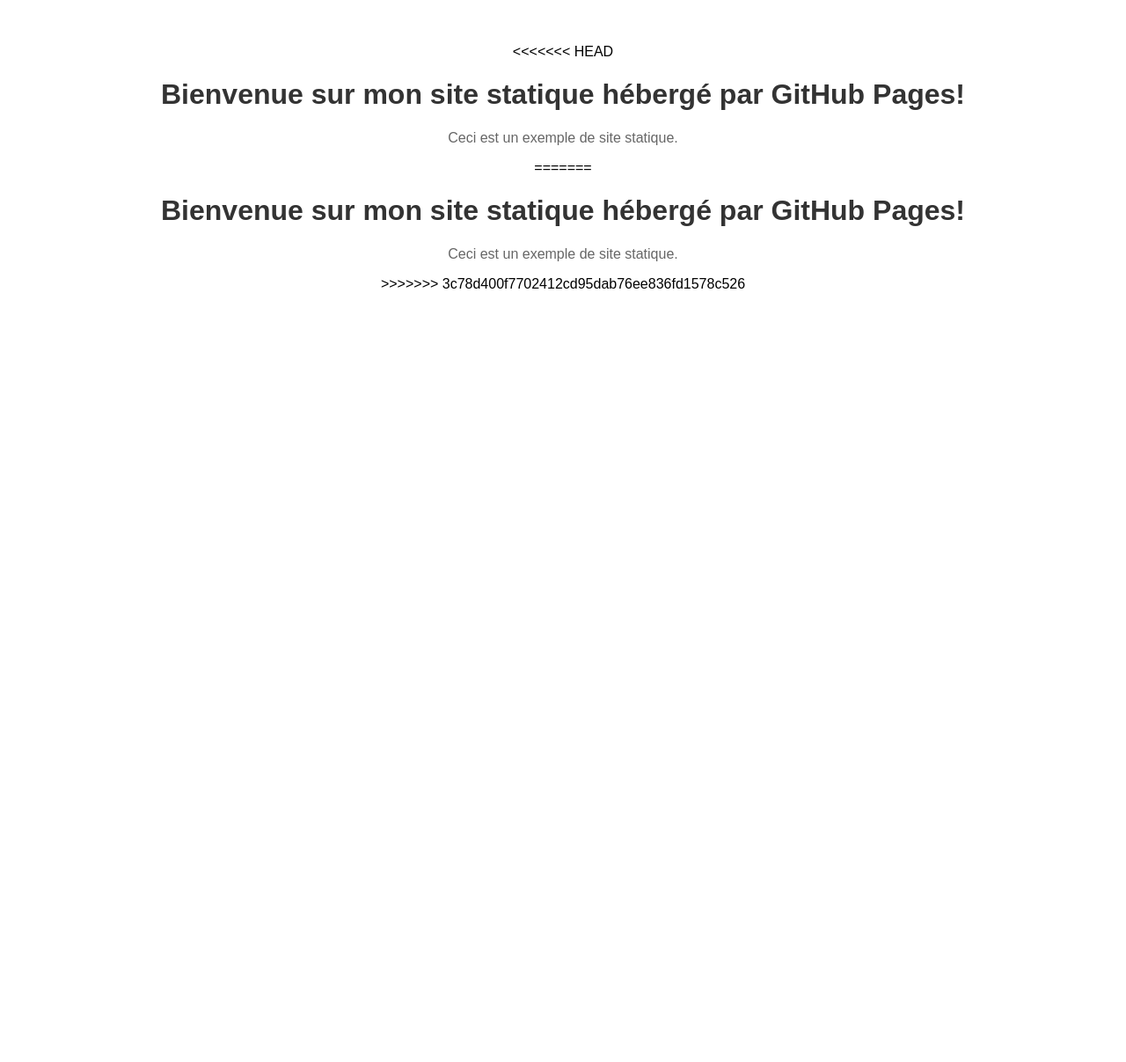
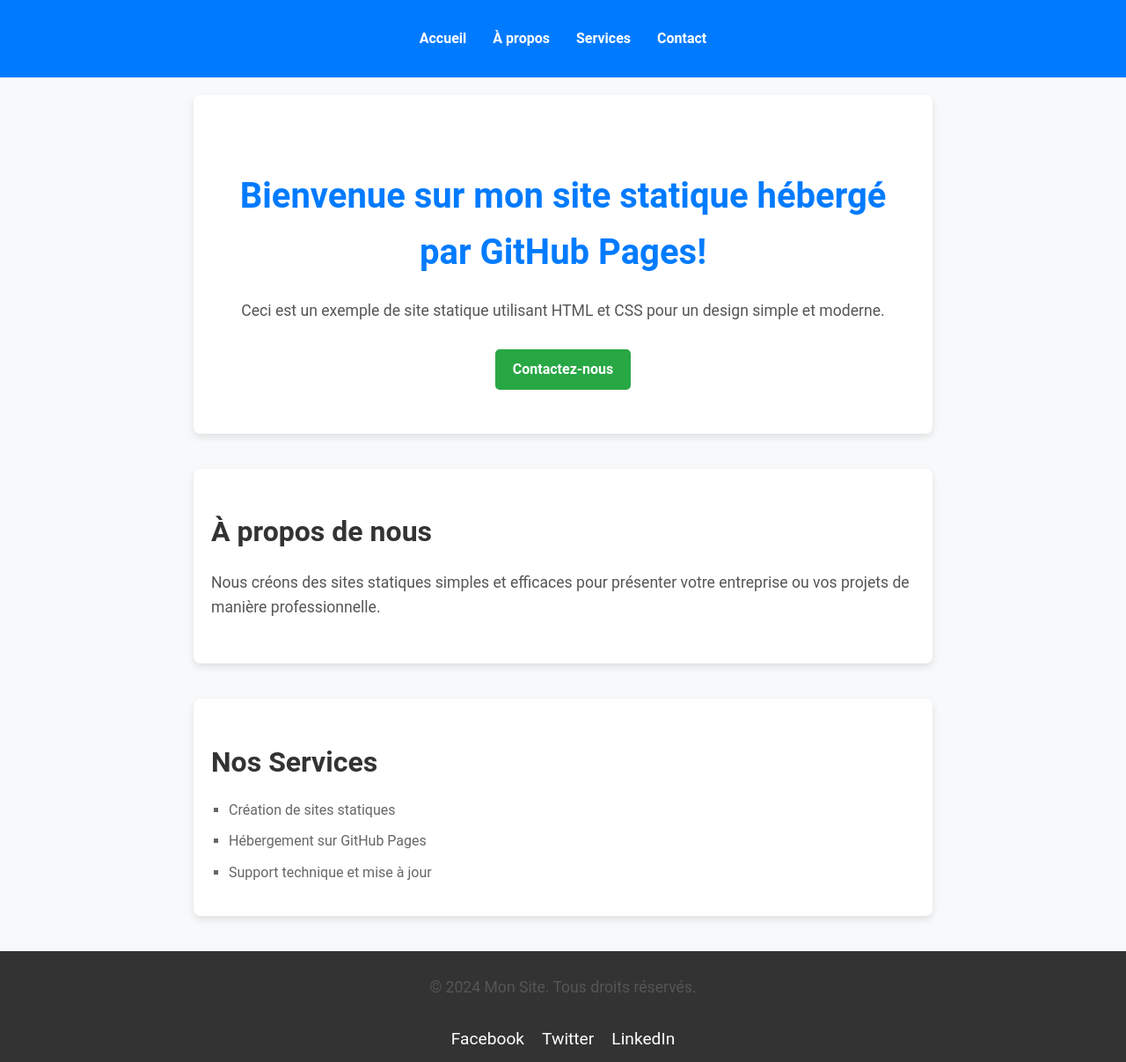
Before and after one commit to yosra2002/Mon-Site, a plain HTML site: page index.html in a window 1280 px wide. Shown: the whole page at 88% size. Before the commit the page ends 800 px from the top, so only its background shows below. Drawn offline with Linux system fonts and the light colour scheme.

Commit message:
conflit merge

```diff
--- a/Style.css
+++ b/Style.css
@@ -1,13 +1,138 @@
+/* Styles globaux */
 body {
-    font-family: Arial, sans-serif;
+    font-family: 'Roboto', Arial, sans-serif;
+    color: #333;
+    background-color: #f8f9fa;
+    margin: 0;
+    padding: 0;
+    display: flex;
+    flex-direction: column;
+    align-items: center;
+    justify-content: center;
+    min-height: 100vh;
+    line-height: 1.6;
+}
+
+/* En-tête */
+header {
+    width: 100%;
+    background-color: #007BFF;
+    padding: 15px 0;
+}
+
+.navbar {
+    display: flex;
+    justify-content: center;
+    list-style: none;
+    padding: 0;
+}
+
+.navbar li {
+    margin: 0 15px;
+}
+
+.navbar a {
+    color: white;
+    text-decoration: none;
+    font-weight: bold;
+}
+
+.navbar a:hover {
+    text-decoration: underline;
+}
+
+/* Section Hero */
+.hero {
     text-align: center;
-    margin-top: 50px;
+    padding: 50px 20px;
+    background-color: #fff;
+    border-radius: 8px;
+    box-shadow: 0 4px 8px rgba(0, 0, 0, 0.1);
+    max-width: 800px;
+    margin: 20px auto;
 }
 
 h1 {
-    color: #333;
+    color: #007BFF;
+    font-size: 2.5em;
+    margin-bottom: 20px;
 }
 
 p {
+    color: #555;
+    font-size: 1.1em;
+    margin-bottom: 30px;
+}
+
+.btn {
+    display: inline-block;
+    padding: 10px 20px;
+    background-color: #28a745;
+    color: white;
+    text-decoration: none;
+    border-radius: 5px;
+    font-weight: bold;
+    transition: background-color 0.3s;
+}
+
+.btn:hover {
+    background-color: #218838;
+}
+
+/* Sections supplémentaires */
+section {
+    margin: 40px auto;
+    max-width: 800px;
+    padding: 20px;
+    background-color: #fff;
+    border-radius: 8px;
+    box-shadow: 0 4px 8px rgba(0, 0, 0, 0.1);
+}
+
+h2 {
+    color: #333;
+    font-size: 2em;
+    margin-bottom: 15px;
+}
+
+ul {
+    list-style-type: square;
+    padding-left: 20px;
+}
+
+ul li {
+    margin: 10px 0;
     color: #666;
 }
+
+/* Pied de page */
+footer {
+    background-color: #333;
+    color: white;
+    width: 100%;
+    text-align: center;
+    padding: 10px 0;
+    margin-top: auto;
+}
+
+.social-media {
+    display: flex;
+    justify-content: center;
+    list-style: none;
+    padding: 0;
+    margin: 10px 0 0 0;
+}
+
+.social-media li {
+    margin: 0 10px;
+}
+
+.social-media a {
+    color: white;
+    text-decoration: none;
+    font-size: 1.2em;
+}
+
+.social-media a:hover {
+    color: #007BFF;
+}
--- a/index.html
+++ b/index.html
@@ -1,29 +1,58 @@
-<<<<<<< HEAD
 <!DOCTYPE html>
 <html lang="fr">
 <head>
     <meta charset="UTF-8">
     <meta name="viewport" content="width=device-width, initial-scale=1.0">
-    <title>Mon Site</title>
+    <title>Bienvenue sur Mon Site | GitHub Pages</title>
     <link rel="stylesheet" href="Style.css">
+    <meta name="description" content="Bienvenue sur mon site statique hébergé par GitHub Pages. Découvrez un exemple de site simple et élégant avec HTML et CSS.">
+    <meta name="keywords" content="site statique, GitHub Pages, HTML, CSS, exemple">
+    <meta name="author" content="Votre Nom">
+    <link rel="icon" href="favicon.ico" type="image/x-icon">
 </head>
 <body>
-    <h1>Bienvenue sur mon site statique hébergé par GitHub Pages!</h1>
-    <p>Ceci est un exemple de site statique.</p>
+    <header>
+        <nav>
+            <ul class="navbar">
+                <li><a href="#home">Accueil</a></li>
+                <li><a href="#about">À propos</a></li>
+                <li><a href="#services">Services</a></li>
+                <li><a href="#contact">Contact</a></li>
+            </ul>
+        </nav>
+    </header>
+
+    <main>
+        <section id="home" class="hero">
+            <h1>Bienvenue sur mon site statique hébergé par GitHub Pages!</h1>
+            <p>Ceci est un exemple de site statique utilisant HTML et CSS pour un design simple et moderne.</p>
+            <a href="#contact" class="btn">Contactez-nous</a>
+        </section>
+
+        <section id="about">
+            <h2>À propos de nous</h2>
+            <p>Nous créons des sites statiques simples et efficaces pour présenter votre entreprise ou vos projets de manière professionnelle.</p>
+        </section>
+
+        <section id="services">
+            <h2>Nos Services</h2>
+            <ul>
+                <li>Création de sites statiques</li>
+                <li>Hébergement sur GitHub Pages</li>
+                <li>Support technique et mise à jour</li>
+            </ul>
+        </section>
+    </main>
+
+    <footer>
+        <p>&copy; 2024 Mon Site. Tous droits réservés.</p>
+        <ul class="social-media">
+            <li><a href="#" aria-label="Facebook">Facebook</a></li>
+            <li><a href="#" aria-label="Twitter">Twitter</a></li>
+            <li><a href="#" aria-label="LinkedIn">LinkedIn</a></li>
+        </ul>
+    </footer>
+
+    <script src="script.js"></script>
 </body>
 </html>
-=======
-<!DOCTYPE html>
-<html lang="fr">
-<head>
-    <meta charset="UTF-8">
-    <meta name="viewport" content="width=device-width, initial-scale=1.0">
-    <title>Mon Site Statique</title>
-    <link rel="stylesheet" href="Style.css">
-</head>
-<body>
-    <h1>Bienvenue sur mon site statique hébergé par GitHub Pages!</h1>
-    <p>Ceci est un exemple de site statique.</p>
-</body>
-</html>
->>>>>>> 3c78d400f7702412cd95dab76ee836fd1578c526
```
